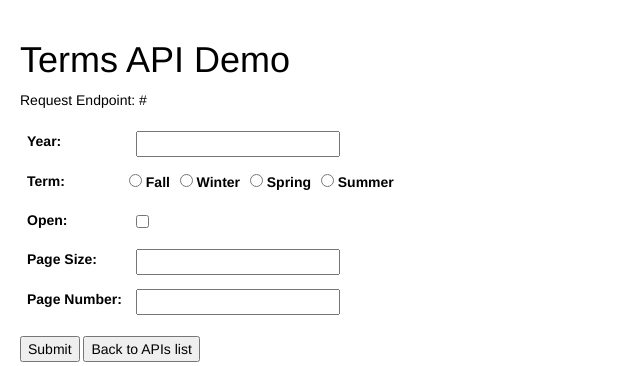
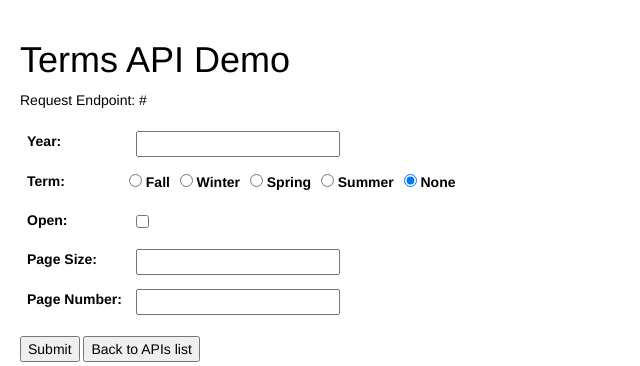
Before and after one commit to osu-mist/catalog-api-demo, a Django app: template catalog_api_demo/templates/catalog_api_demo/terms_api_index.html in a window 1280 px wide. Shown: the top 366 px of the page, without its empty margins (0-640 px from the left). Run offline with Django 3.2, Linux system fonts and the light colour scheme; tables that the repository leaves empty hold one stand-in row (values such as "Sample post"); the template is opened without the code that fills it: values that come from a table or form of the project are taken from there, most other values are stand-ins (such as "Sample title", 1, 10 or a date in 2020); some libraries are stand-ins or nearby versions.

Commit message:
Fix bugs

```diff
--- a/catalog_api_demo/catalog_api_demo/forms.py
+++ b/catalog_api_demo/catalog_api_demo/forms.py
@@ -1,9 +1,9 @@
 from django import forms
-
-term_choices    = (('fall', 'Fall'), ('winter', 'Winter'), ('spring', 'Spring'), ('summer', 'Summer'))
 
 
 class CourseForm(forms.Form):
+	term_choices = (('fall', 'Fall'), ('winter', 'Winter'), ('spring', 'Spring'), ('summer', 'Summer'))
+
 	year       = forms.CharField(label='Year', required=True)
 	term       = forms.ChoiceField(label='Term', widget=forms.RadioSelect, choices=term_choices, required=True)
 	subject    = forms.CharField(label='Subject', required=False)
@@ -14,6 +14,8 @@ class CourseForm(forms.Form):
 
 
 class TermForm(forms.Form):
+	term_choices = (('fall', 'Fall'), ('winter', 'Winter'), ('spring', 'Spring'), ('summer', 'Summer'), ('none', 'None'))
+
 	year      = forms.CharField(label='Year', required=False)
 	term      = forms.ChoiceField(label='Term', widget=forms.RadioSelect, choices=term_choices, required=False)
 	is_open   = forms.BooleanField(label='Open', required=False)
--- a/catalog_api_demo/catalog_api_demo/views.py
+++ b/catalog_api_demo/catalog_api_demo/views.py
@@ -19,11 +19,12 @@ headers               = {'Authorization': 'Bearer ' + access_token}
 
 
 def get_term_code(year, term):
-	if not year or not term:
+	if not year or term == 'none':
 		return None
 
 	term_codes = {'fall': '01', 'winter': '02', 'spring': '03', 'summer': '04'}
 	term_idx   = term_codes[term]
+
 	if term == 'fall':
 		year = int(year) + 1
 	term_code  = str(year) + term_idx
--- a/catalog_api_demo/templates/catalog_api_demo/terms_api_index.html
+++ b/catalog_api_demo/templates/catalog_api_demo/terms_api_index.html
@@ -28,6 +28,7 @@
 						<li><label><input class="term-list" type="radio" name="term" value="winter"> Winter</label></li>
 						<li><label><input class="term-list" type="radio" name="term" value="spring"> Spring</label></li>
 						<li><label><input class="term-list" type="radio" name="term" value="summer"> Summer</label></li>
+						<li><label><input class="term-list" type="radio" name="term" value="none" checked> None</label></li>
 					</ul>
 				</td>
 			</tr>
```
